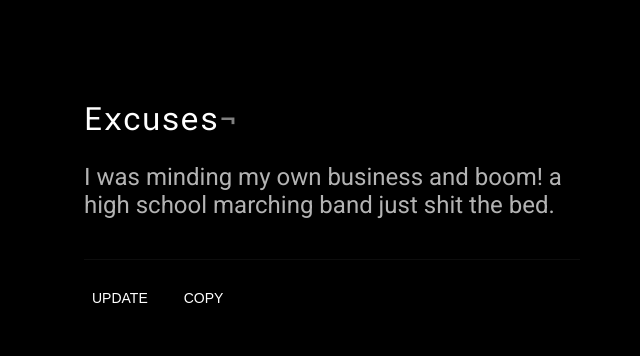
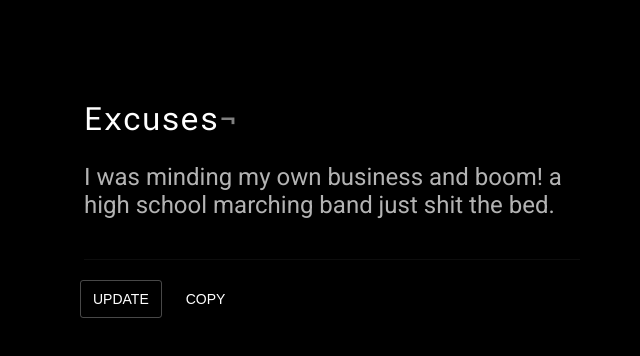
Before and after one commit to matte63/excuses, a plain HTML site: page index.html in a window 1280 px wide. Shown: the whole page, without its empty margins (308-948 px from the left). Drawn offline with Linux system fonts and the light colour scheme.

Commit message:
updated button

```diff
--- a/index.html
+++ b/index.html
@@ -125,6 +125,15 @@
         border-bottom: solid 1px #8882;
       }
 
+      .buttons {
+        white-space: normal;
+        user-select: none;
+      }
+
+      button:first-child {
+        border: solid 1px #8888;
+      }
+
       button {
         user-select: none;
         cursor: pointer;
@@ -175,12 +184,15 @@
     <main>
       <h1>Excuses</h1>
       <p id="id"></p>
+      <div class="buttons">
         <button type="button"
                 name="button"
                 onclick="a()">Update</button>
         <button type="button"
                 name="button"
                 onclick="c()">Copy</button>
+      </div>
+
     </main>
 
   </body>
```
Lines whose indentation alone changed are shown as unchanged.
